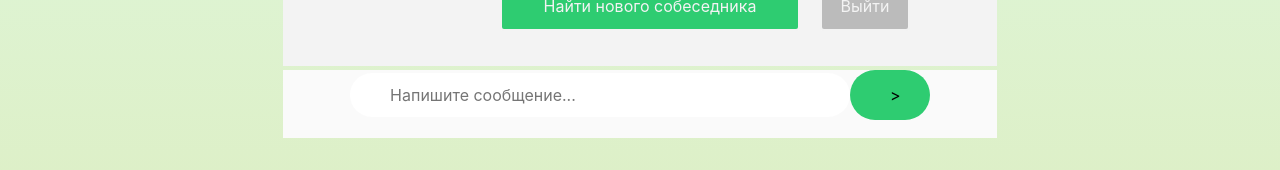
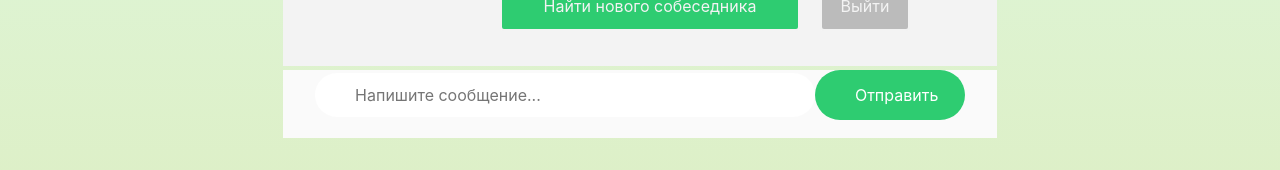
Before and after one commit to benkenobi3/vue-chat, a Vue app: page /chat in a window 1280 px wide. Shown: the part 594-764 px from the top of the page. Built offline with nearby package versions, Linux system fonts and the light colour scheme.

Commit message:
Chat send update

```diff
--- a/src/components/pages/Chat.vue
+++ b/src/components/pages/Chat.vue
@@ -19,7 +19,7 @@
                  <div class="input-wrapper">
                    <form method="post" action="/ОТПРАВИТЬ СООБЩЕНИЕ!!//">
                    <input type="text" placeholder="Напишите сообщение...">
-                   <input class="icon" type="submit" name="send" value=">" >
+                   <input class="icon" type="submit" name="send" value="Отправить" >
                    </form>
                  </div>
 
@@ -45,10 +45,12 @@ body{
     background: linear-gradient(#E0FFF1, #DDEFC6);
   }
 .icon{
-  width:50px;
+  width:150px;
   height:50px;
   border-radius:25px;
   background:#2ECC71;
+  color:#fff;
+
 }
 .chat{
 height: 628px;
@@ -56,6 +58,7 @@ width: 714px;
 margin-top: 4vh;
 background:#F3F3F3;
 color:#fff;
+
   }
 .chat-box-tray{
  height: 68px;
```
